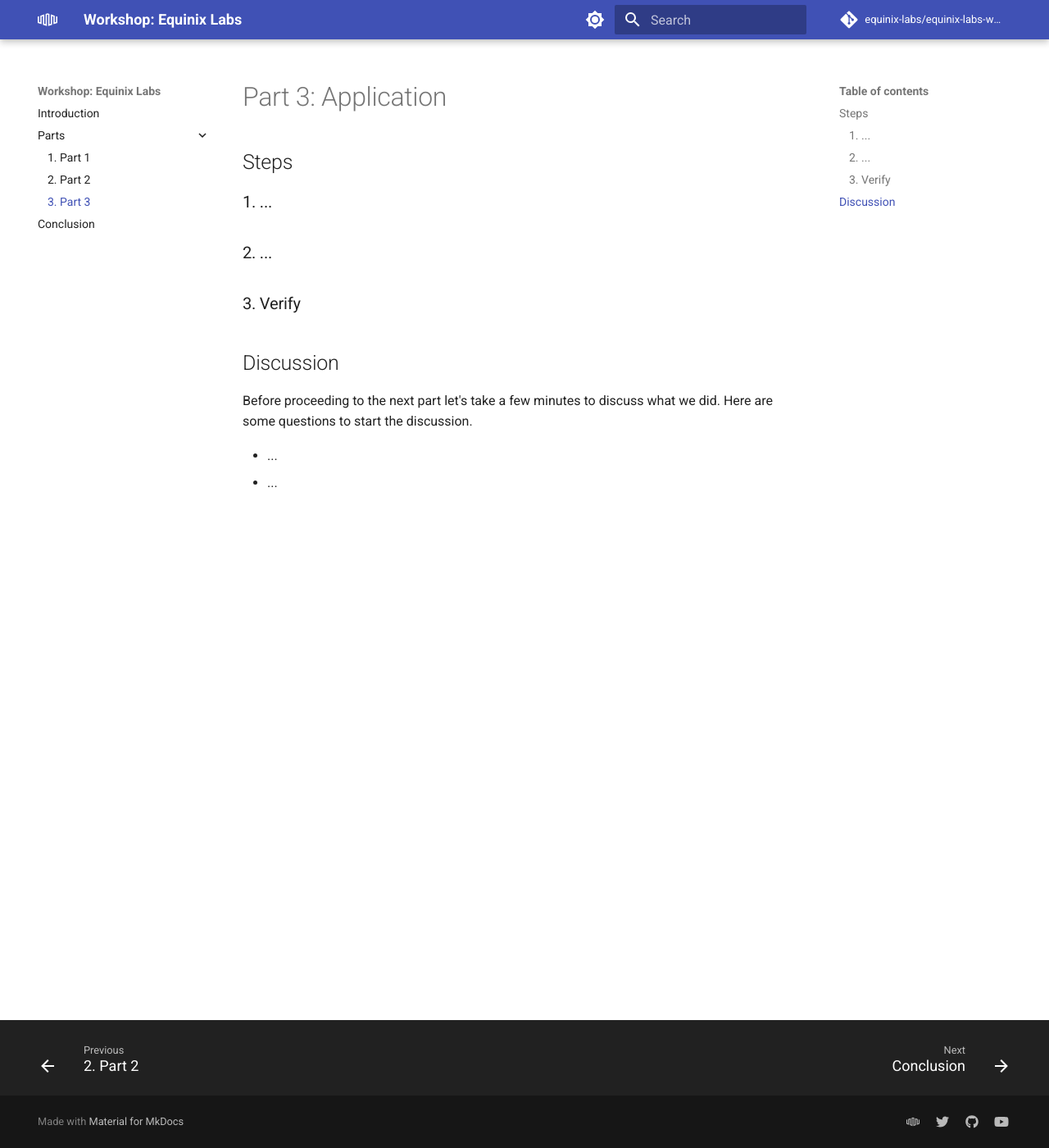
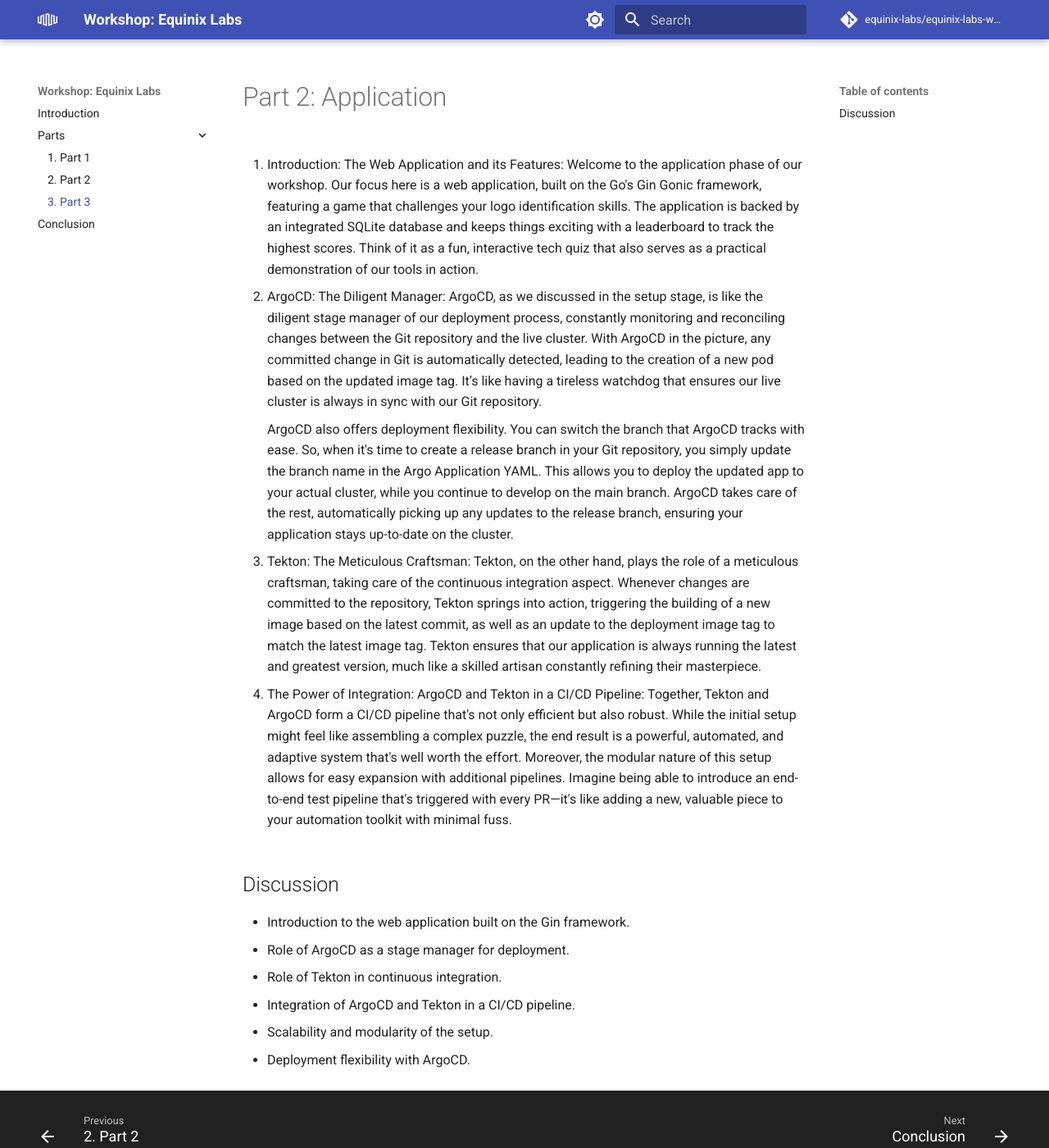
Before and after one commit to bnallapeta/logo-revelio-workshop, an MkDocs documentation site: the page built from docs/parts/part3.md, in a window 1280 px wide and 1400 px high. Shown: the whole window at 82% size. Built offline with MkDocs 1.6.1 and Material for MkDocs 9.7.7, drawn with Linux system fonts in a browser that asks for light colours; comment, search, counter and statistics services are not loaded.

Commit message:
Update part2.md

```diff
--- a/docs/parts/part3.md
+++ b/docs/parts/part3.md
@@ -1,17 +1,25 @@
 <!-- See https://squidfunk.github.io/mkdocs-material/reference/ -->
-# Part 3: Application
+# Part 2: Application
 
-## Steps
+1. Introduction: The Web Application and its Features:
+    Welcome to the application phase of our workshop. Our focus here is a web application, built on the Go's Gin Gonic framework, featuring a game that challenges your logo identification skills. The application is backed by an integrated SQLite database and keeps things exciting with a leaderboard to track the highest scores. Think of it as a fun, interactive tech quiz that also serves as a practical demonstration of our tools in action.
 
-### 1. ...
+2. ArgoCD: The Diligent Manager:
+    ArgoCD, as we discussed in the setup stage, is like the diligent stage manager of our deployment process, constantly monitoring and reconciling changes between the Git repository and the live cluster. With ArgoCD in the picture, any committed change in Git is automatically detected, leading to the creation of a new pod based on the updated image tag. It’s like having a tireless watchdog that ensures our live cluster is always in sync with our Git repository.
 
-### 2. ...
+    ArgoCD also offers deployment flexibility. You can switch the branch that ArgoCD tracks with ease. So, when it's time to create a release branch in your Git repository, you simply update the branch name in the Argo Application YAML. This allows you to deploy the updated app to your actual cluster, while you continue to develop on the main branch. ArgoCD takes care of the rest, automatically picking up any updates to the release branch, ensuring your application stays up-to-date on the cluster.
 
-### 3. Verify
+3. Tekton: The Meticulous Craftsman:
+    Tekton, on the other hand, plays the role of a meticulous craftsman, taking care of the continuous integration aspect. Whenever changes are committed to the repository, Tekton springs into action, triggering the building of a new image based on the latest commit, as well as an update to the deployment image tag to match the latest image tag. Tekton ensures that our application is always running the latest and greatest version, much like a skilled artisan constantly refining their masterpiece.
+
+4. The Power of Integration: ArgoCD and Tekton in a CI/CD Pipeline:
+    Together, Tekton and ArgoCD form a CI/CD pipeline that's not only efficient but also robust. While the initial setup might feel like assembling a complex puzzle, the end result is a powerful, automated, and adaptive system that's well worth the effort. Moreover, the modular nature of this setup allows for easy expansion with additional pipelines. Imagine being able to introduce an end-to-end test pipeline that's triggered with every PR—it's like adding a new, valuable piece to your automation toolkit with minimal fuss.
 
 ## Discussion
 
-Before proceeding to the next part let's take a few minutes to discuss what we did. Here are some questions to start the discussion.
-
-* ...
-* ...
+- Introduction to the web application built on the Gin framework.
+- Role of ArgoCD as a stage manager for deployment.
+- Role of Tekton in continuous integration.
+- Integration of ArgoCD and Tekton in a CI/CD pipeline.
+- Scalability and modularity of the setup.
+- Deployment flexibility with ArgoCD.
```
